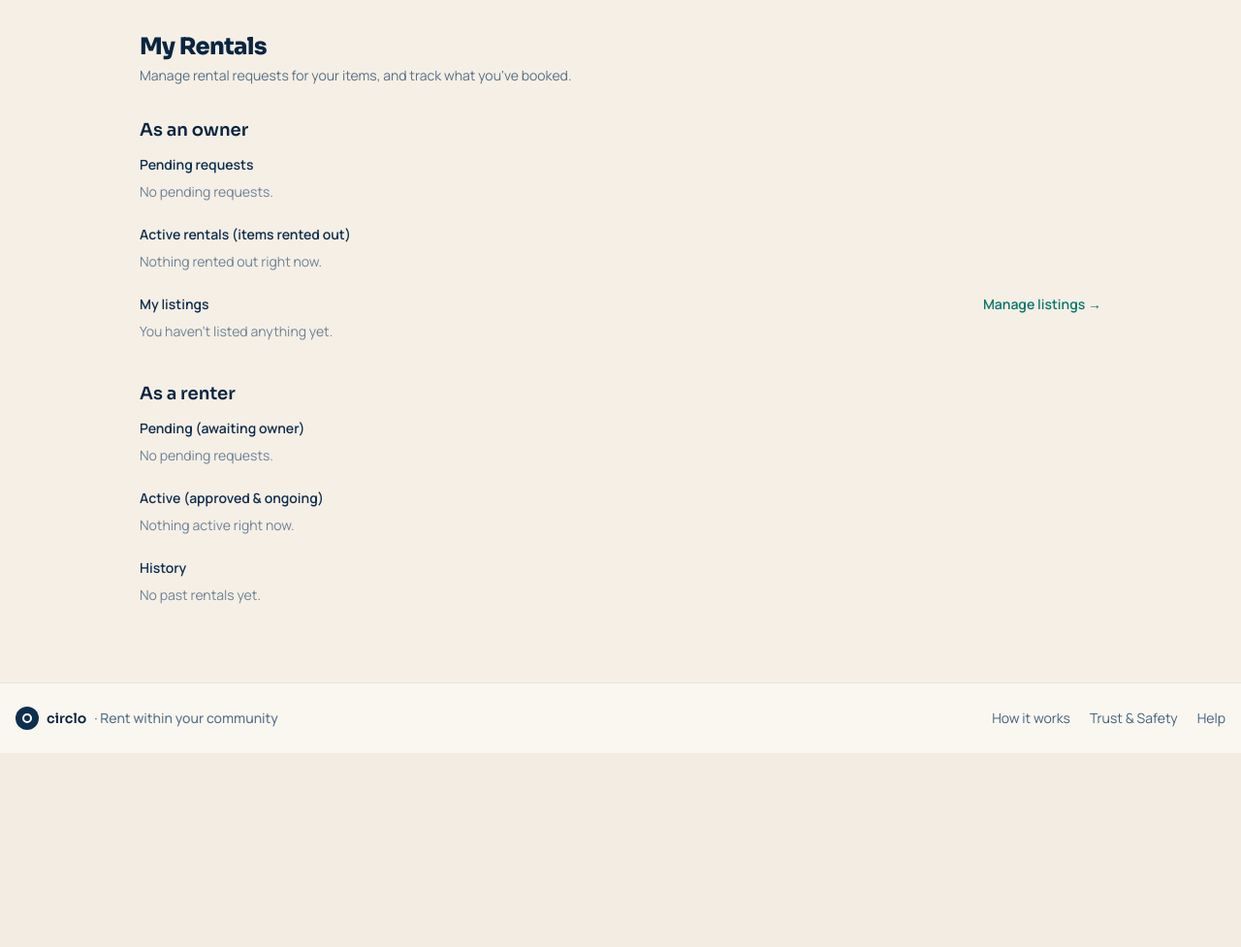
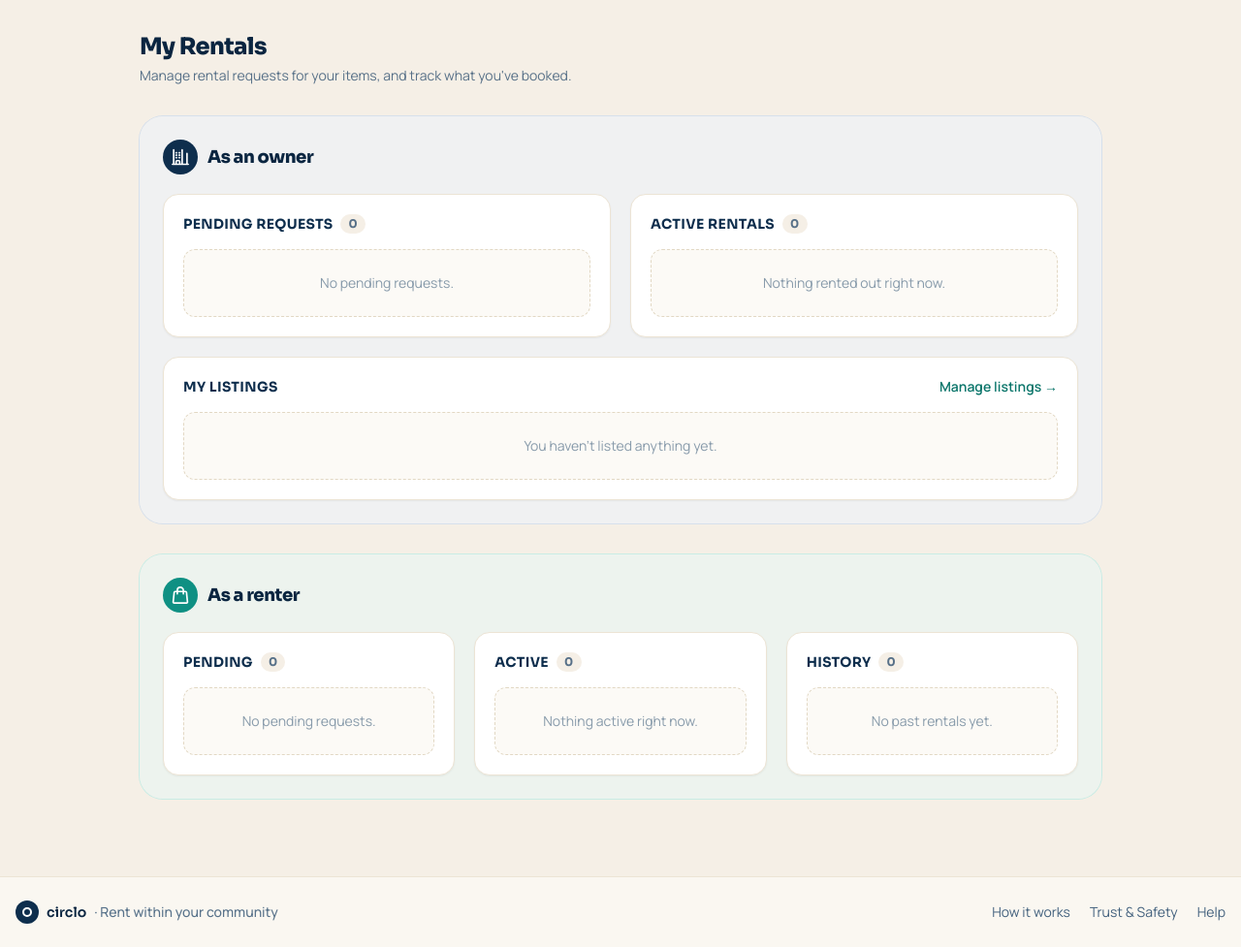
Before and after one commit to afnank070/Circlo, a Flask app: template app/web/templates/rentals/my_rentals.html in a window 1280 px wide. Shown: the part 67-1044 px from the top of the page at 97% size. Before the commit the page ends 844 px from the top, so only its background shows below. Run offline with Flask 3, Linux system fonts and the light colour scheme; the template is opened without the code that fills it, so the values that code supplies are empty; some libraries are stand-ins or nearby versions.

Commit message:
Redesign My Rentals and admin verify queue with card-based UI
Restructure /my-rentals into clearly separated owner/renter zones with
tinted backgrounds, group cards for each sub-section, and individual
booking cards showing a thumbnail, dates, colored status badge, and
action buttons instead of plain text rows. Empty states now render
inside a muted dashed container. Give the admin verify queue the same
card treatment (status badge, two-column grid, aligned action row).

Co-Authored-By: Claude Sonnet 5 <noreply@anthropic.com>

```diff
--- a/app/web/templates/rentals/my_rentals.html
+++ b/app/web/templates/rentals/my_rentals.html
@@ -2,13 +2,50 @@
 
 {% block title %}My Rentals — CIRCLO{% endblock %}
 
-{% macro status_pill(status) -%}
+{% macro status_badge(status) -%}
   {% set styles = {
-    'requested': 'bg-amber-50 text-amber-700 ring-amber-100',
-    'accepted': 'bg-teal-50 text-teal-700 ring-teal-100',
-    'cancelled': 'bg-sand-100 text-navy-700/70 ring-sand-200',
+    'requested': 'bg-amber-100 text-amber-800',
+    'accepted': 'bg-teal-100 text-teal-800',
+    'cancelled': 'bg-sand-200 text-navy-700/70',
+    'rejected': 'bg-rose-100 text-rose-700',
   } %}
-  <span class="inline-flex items-center rounded-full px-2.5 py-1 text-xs font-semibold uppercase tracking-wide ring-1 {{ styles.get(status, styles['cancelled']) }}">{{ status }}</span>
+  {% set labels = {
+    'requested': 'Pending',
+    'accepted': 'Active',
+    'cancelled': 'Cancelled',
+    'rejected': 'Rejected',
+  } %}
+  <span class="inline-flex shrink-0 items-center rounded-full px-2.5 py-1 text-xs font-bold uppercase tracking-wide {{ styles.get(status, styles['cancelled']) }}">{{ labels.get(status, status) }}</span>
+{%- endmacro %}
+
+{% macro booking_thumb(listing) -%}
+  <a href="{{ url_for('web.listing_detail', listing_id=listing.id) }}"
+     class="block h-16 w-16 shrink-0 overflow-hidden rounded-xl bg-sand-100 sm:h-20 sm:w-20">
+    {% if listing.cover_image %}
+    <img src="{{ image_url(listing.cover_image.object_key) }}" alt="{{ listing.title }}" class="h-full w-full object-cover">
+    {% else %}
+    <span class="grid h-full w-full place-items-center text-navy-700/30">
+      <svg class="h-6 w-6" fill="none" stroke="currentColor" stroke-width="1.5" viewBox="0 0 24 24"><path stroke-linecap="round" stroke-linejoin="round" d="M2.25 15.75l5.159-5.159a2.25 2.25 0 013.182 0l5.159 5.159m-1.5-1.5l1.409-1.409a2.25 2.25 0 013.182 0l2.909 2.909M3 8.25l18-.001M4.5 6.75h15A1.5 1.5 0 0121 8.25v9a1.5 1.5 0 01-1.5 1.5h-15A1.5 1.5 0 013 17.25v-9a1.5 1.5 0 011.5-1.5z"/></svg>
+    </span>
+    {% endif %}
+  </a>
+{%- endmacro %}
+
+{% macro empty_state(text) -%}
+  <div class="rounded-xl border border-dashed border-sand-300 bg-sand-50/60 px-4 py-6 text-center text-sm text-navy-700/50">
+    {{ text }}
+  </div>
+{%- endmacro %}
+
+{% macro group_card_open(title, count=none) -%}
+  <div class="rounded-2xl border border-sand-200 bg-white p-5 shadow-sm">
+    <h3 class="flex items-center gap-2 font-sora text-sm font-bold uppercase tracking-wide text-navy-800">
+      {{ title }}
+      {% if count is not none %}
+      <span class="rounded-full bg-sand-100 px-2 py-0.5 text-xs font-bold text-navy-700/70">{{ count }}</span>
+      {% endif %}
+    </h3>
+    <div class="mt-4 space-y-3">
 {%- endmacro %}
 
 {% block content %}
@@ -17,26 +54,35 @@
   <p class="mt-1 text-sm text-navy-700/70">Manage rental requests for your items, and track what you've booked.</p>
 
   <!-- ============ AS AN OWNER ============ -->
-  <h2 class="mt-8 font-sora text-lg font-semibold text-navy-900">As an owner</h2>
+  <section class="mt-8 rounded-3xl bg-navy-50/70 p-5 ring-1 ring-navy-100 sm:p-6">
+    <div class="flex items-center gap-2.5">
+      <span class="grid h-9 w-9 shrink-0 place-items-center rounded-full bg-navy-800 text-white">
+        <svg class="h-5 w-5" fill="none" stroke="currentColor" stroke-width="2" viewBox="0 0 24 24"><path stroke-linecap="round" stroke-linejoin="round" d="M2.25 21h19.5m-18-18v18m10.5-18v18m6-13.5V21M6.75 6.75h.75m-.75 3h.75m-.75 3h.75m3-6h.75m-.75 3h.75m-.75 3h.75M6.75 21v-3.375c0-.621.504-1.125 1.125-1.125h2.25c.621 0 1.125.504 1.125 1.125V21"/></svg>
+      </span>
+      <h2 class="font-sora text-lg font-extrabold tracking-tight text-navy-900">As an owner</h2>
+    </div>
 
-  <div class="mt-3">
-    <h3 class="text-sm font-semibold text-navy-800">Pending requests</h3>
+    <div class="mt-5 grid grid-cols-1 gap-5 lg:grid-cols-2">
+      <!-- Pending requests -->
+      {{ group_card_open('Pending requests', owner_requests|length) }}
       {% if owner_requests %}
-    <div class="mt-2 space-y-3">
         {% for b in owner_requests %}
-      <div class="rounded-xl border border-sand-200 bg-white p-4 shadow-sm">
-        <div class="flex flex-wrap items-start justify-between gap-3">
-          <div>
+        <div class="rounded-xl border border-sand-200 bg-white p-3 shadow-sm sm:p-4">
+          <div class="flex flex-wrap items-start gap-3">
+            {{ booking_thumb(b.listing) }}
+            <div class="min-w-0 flex-1">
+              <div class="flex flex-wrap items-start justify-between gap-2">
                 <p class="font-semibold text-navy-900">
                   <a href="{{ url_for('web.listing_detail', listing_id=b.listing_id) }}" class="hover:underline">{{ b.listing.title }}</a>
                 </p>
+                {{ status_badge(b.status) }}
+              </div>
               <p class="text-sm text-navy-700/70">Requested by {{ b.renter.name }}</p>
-            <p class="mt-1 text-sm text-navy-700">{{ b.rental_date_start.strftime('%d %b %Y') }} – {{ b.rental_date_end.strftime('%d %b %Y') }}</p>
+              <p class="mt-1 text-sm font-medium text-navy-800">{{ b.rental_date_start.strftime('%d %b %Y') }} – {{ b.rental_date_end.strftime('%d %b %Y') }}</p>
               {% if b.message_from_renter %}
               <p class="mt-2 rounded-lg bg-sand-50 px-3 py-2 text-sm text-navy-700">“{{ b.message_from_renter }}”</p>
               {% endif %}
-          </div>
-          <div class="flex shrink-0 items-center gap-2">
+              <div class="mt-3 flex items-center gap-2">
                 <form method="post" action="{{ url_for('web.accept_booking', booking_id=b.id) }}">
                   <button type="submit" class="rounded-lg bg-navy-800 px-3 py-1.5 text-sm font-semibold text-white hover:bg-navy-900">Accept</button>
                 </form>
@@ -46,125 +92,138 @@
               </div>
             </div>
           </div>
+        </div>
         {% endfor %}
-    </div>
       {% else %}
-    <p class="mt-2 text-sm text-navy-700/60">No pending requests.</p>
+        {{ empty_state('No pending requests.') }}
       {% endif %}
-  </div>
+      </div></div>
 
-  <div class="mt-6">
-    <h3 class="text-sm font-semibold text-navy-800">Active rentals (items rented out)</h3>
+      <!-- Active rentals -->
+      {{ group_card_open('Active rentals', owner_active|length) }}
       {% if owner_active %}
-    <div class="mt-2 space-y-3">
         {% for b in owner_active %}
-      <div class="rounded-xl border border-sand-200 bg-white p-4 shadow-sm">
-        <div class="flex flex-wrap items-center justify-between gap-3">
-          <div>
+        <div class="flex flex-wrap items-center gap-3 rounded-xl border border-sand-200 bg-white p-3 shadow-sm sm:p-4">
+          {{ booking_thumb(b.listing) }}
+          <div class="min-w-0 flex-1">
             <p class="font-semibold text-navy-900">
               <a href="{{ url_for('web.listing_detail', listing_id=b.listing_id) }}" class="hover:underline">{{ b.listing.title }}</a>
             </p>
-            <p class="text-sm text-navy-700/70">Rented by {{ b.renter.name }} · returns {{ b.rental_date_end.strftime('%d %b %Y') }}</p>
+            <p class="text-sm text-navy-700/70">Rented by {{ b.renter.name }}</p>
+            <p class="mt-1 text-sm font-medium text-navy-800">Returns {{ b.rental_date_end.strftime('%d %b %Y') }}</p>
           </div>
-          {{ status_pill(b.status) }}
-        </div>
+          {{ status_badge(b.status) }}
         </div>
         {% endfor %}
-    </div>
       {% else %}
-    <p class="mt-2 text-sm text-navy-700/60">Nothing rented out right now.</p>
+        {{ empty_state('Nothing rented out right now.') }}
       {% endif %}
+      </div></div>
     </div>
 
-  <div class="mt-6">
+    <!-- My listings -->
+    <div class="mt-5 rounded-2xl border border-sand-200 bg-white p-5 shadow-sm">
       <div class="flex items-center justify-between">
-      <h3 class="text-sm font-semibold text-navy-800">My listings</h3>
+        <h3 class="font-sora text-sm font-bold uppercase tracking-wide text-navy-800">My listings</h3>
         <a href="{{ url_for('web.my_listings') }}" class="text-sm font-semibold text-teal-700 hover:text-teal-800">Manage listings →</a>
       </div>
       {% if owner_listings %}
-    <div class="mt-2 flex flex-wrap gap-2">
+      <div class="mt-4 flex flex-wrap gap-2">
         {% for listing in owner_listings %}
         <a href="{{ url_for('web.listing_detail', listing_id=listing.id) }}"
-         class="rounded-full border border-sand-200 bg-white px-3 py-1.5 text-sm font-medium text-navy-800 hover:bg-sand-50">
+           class="inline-flex items-center gap-2 rounded-full border border-sand-200 bg-sand-50 px-3 py-1.5 text-sm font-medium text-navy-800 hover:bg-sand-100">
           {{ listing.title }}
         </a>
         {% endfor %}
       </div>
       {% else %}
-    <p class="mt-2 text-sm text-navy-700/60">You haven't listed anything yet.</p>
+      <div class="mt-4">{{ empty_state("You haven't listed anything yet.") }}</div>
       {% endif %}
     </div>
+  </section>
 
   <!-- ============ AS A RENTER ============ -->
-  <h2 class="mt-10 font-sora text-lg font-semibold text-navy-900">As a renter</h2>
+  <section class="mt-8 rounded-3xl bg-teal-50/60 p-5 ring-1 ring-teal-100 sm:p-6">
+    <div class="flex items-center gap-2.5">
+      <span class="grid h-9 w-9 shrink-0 place-items-center rounded-full bg-teal-600 text-white">
+        <svg class="h-5 w-5" fill="none" stroke="currentColor" stroke-width="2" viewBox="0 0 24 24"><path stroke-linecap="round" stroke-linejoin="round" d="M15.75 10.5V6a3.75 3.75 0 10-7.5 0v4.5m11.356-1.993l1.263 12c.07.665-.45 1.243-1.119 1.243H4.25a1.125 1.125 0 01-1.12-1.243l1.264-12A1.125 1.125 0 015.513 7.5h12.974c.576 0 1.059.435 1.119 1.007z"/></svg>
+      </span>
+      <h2 class="font-sora text-lg font-extrabold tracking-tight text-navy-900">As a renter</h2>
+    </div>
 
-  <div class="mt-3">
-    <h3 class="text-sm font-semibold text-navy-800">Pending (awaiting owner)</h3>
+    <div class="mt-5 grid grid-cols-1 gap-5 lg:grid-cols-3">
+      <!-- Pending -->
+      {{ group_card_open('Pending', renter_pending|length) }}
       {% if renter_pending %}
-    <div class="mt-2 space-y-3">
         {% for b in renter_pending %}
-      <div class="rounded-xl border border-sand-200 bg-white p-4 shadow-sm">
-        <div class="flex flex-wrap items-center justify-between gap-3">
-          <div>
+        <div class="rounded-xl border border-sand-200 bg-white p-3 shadow-sm">
+          <div class="flex flex-wrap items-start gap-3">
+            {{ booking_thumb(b.listing) }}
+            <div class="min-w-0 flex-1">
               <p class="font-semibold text-navy-900">
                 <a href="{{ url_for('web.listing_detail', listing_id=b.listing_id) }}" class="hover:underline">{{ b.listing.title }}</a>
               </p>
-            <p class="text-sm text-navy-700/70">{{ b.rental_date_start.strftime('%d %b %Y') }} – {{ b.rental_date_end.strftime('%d %b %Y') }}</p>
-          </div>
+              <p class="mt-0.5 text-sm text-navy-700/70">{{ b.rental_date_start.strftime('%d %b %Y') }} – {{ b.rental_date_end.strftime('%d %b %Y') }}</p>
+              <div class="mt-2 flex items-center justify-between gap-2">
+                {{ status_badge(b.status) }}
                 <form method="post" action="{{ url_for('web.cancel_booking', booking_id=b.id) }}">
                   <button type="submit" class="rounded-lg border border-sand-200 bg-white px-3 py-1.5 text-sm font-semibold text-navy-800 hover:bg-sand-50">Cancel</button>
                 </form>
               </div>
             </div>
+          </div>
+        </div>
         {% endfor %}
-    </div>
       {% else %}
-    <p class="mt-2 text-sm text-navy-700/60">No pending requests.</p>
+        {{ empty_state('No pending requests.') }}
       {% endif %}
-  </div>
+      </div></div>
 
-  <div class="mt-6">
-    <h3 class="text-sm font-semibold text-navy-800">Active (approved &amp; ongoing)</h3>
+      <!-- Active -->
+      {{ group_card_open('Active', renter_active|length) }}
       {% if renter_active %}
-    <div class="mt-2 space-y-3">
         {% for b in renter_active %}
-      <div class="rounded-xl border border-sand-200 bg-white p-4 shadow-sm">
-        <div class="flex flex-wrap items-center justify-between gap-3">
-          <div>
+        <div class="rounded-xl border border-sand-200 bg-white p-3 shadow-sm">
+          <div class="flex flex-wrap items-start gap-3">
+            {{ booking_thumb(b.listing) }}
+            <div class="min-w-0 flex-1">
               <p class="font-semibold text-navy-900">
                 <a href="{{ url_for('web.listing_detail', listing_id=b.listing_id) }}" class="hover:underline">{{ b.listing.title }}</a>
               </p>
-            <p class="text-sm text-navy-700/70">{{ b.rental_date_start.strftime('%d %b %Y') }} – {{ b.rental_date_end.strftime('%d %b %Y') }}</p>
-          </div>
+              <p class="mt-0.5 text-sm text-navy-700/70">{{ b.rental_date_start.strftime('%d %b %Y') }} – {{ b.rental_date_end.strftime('%d %b %Y') }}</p>
+              <div class="mt-2 flex items-center justify-between gap-2">
+                {{ status_badge(b.status) }}
                 <form method="post" action="{{ url_for('web.cancel_booking', booking_id=b.id) }}">
                   <button type="submit" class="rounded-lg border border-sand-200 bg-white px-3 py-1.5 text-sm font-semibold text-navy-800 hover:bg-sand-50">Cancel</button>
                 </form>
               </div>
             </div>
-      {% endfor %}
           </div>
-    {% else %}
-    <p class="mt-2 text-sm text-navy-700/60">Nothing active right now.</p>
-    {% endif %}
-  </div>
-
-  <div class="mt-6">
-    <h3 class="text-sm font-semibold text-navy-800">History</h3>
-    {% if renter_history %}
-    <div class="mt-2 space-y-2">
-      {% for b in renter_history %}
-      <div class="flex flex-wrap items-center justify-between gap-3 rounded-xl border border-sand-200 bg-sand-50 px-4 py-3">
-        <div>
-          <p class="font-medium text-navy-800">{{ b.listing.title }}</p>
-          <p class="text-sm text-navy-700/60">{{ b.rental_date_start.strftime('%d %b %Y') }} – {{ b.rental_date_end.strftime('%d %b %Y') }}</p>
-        </div>
-        {{ status_pill(b.status) }}
         </div>
         {% endfor %}
+      {% else %}
+        {{ empty_state('Nothing active right now.') }}
+      {% endif %}
+      </div></div>
+
+      <!-- History -->
+      {{ group_card_open('History', renter_history|length) }}
+      {% if renter_history %}
+        {% for b in renter_history %}
+        <div class="flex flex-wrap items-center gap-3 rounded-xl border border-sand-200 bg-sand-50 p-3">
+          {{ booking_thumb(b.listing) }}
+          <div class="min-w-0 flex-1">
+            <p class="font-medium text-navy-800">{{ b.listing.title }}</p>
+            <p class="mt-0.5 text-sm text-navy-700/60">{{ b.rental_date_start.strftime('%d %b %Y') }} – {{ b.rental_date_end.strftime('%d %b %Y') }}</p>
           </div>
+          {{ status_badge(b.status) }}
+        </div>
+        {% endfor %}
       {% else %}
-    <p class="mt-2 text-sm text-navy-700/60">No past rentals yet.</p>
+        {{ empty_state('No past rentals yet.') }}
       {% endif %}
+      </div></div>
     </div>
+  </section>
 </div>
 {% endblock %}
```
Also changed, not shown: app/admin/templates/verify_queue.html (+17 -8 lines). Lines whose indentation alone changed are shown as unchanged.
